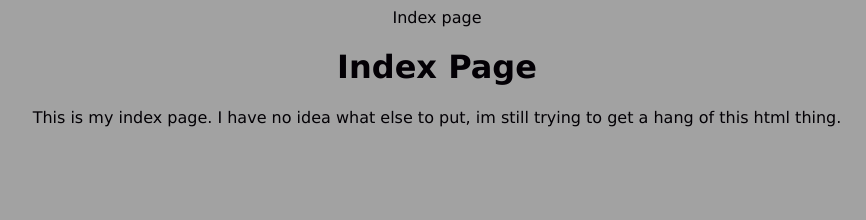
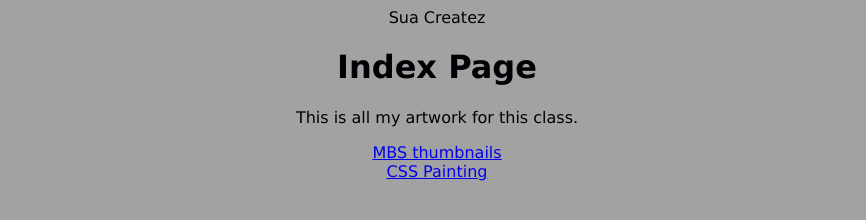
Before and after one commit to chasemigo/chasemigo.github.io, a plain HTML site: page index.html in a window 1280 px wide. Shown: the whole page, without its empty margins (203-1069 px from the left). Drawn offline with Linux system fonts and the light colour scheme.

Commit message:
Add files via upload

```diff
--- a/index.html
+++ b/index.html
@@ -3,7 +3,7 @@
 
 <head>
     <meta charset="utf-8"
-    <title>Index page</title>
+    <title>Sua Createz</title>
     <meta name="description" content="a page reffering to an Index">
     <style>
         body{
@@ -19,9 +19,13 @@
 <body>
 
     <h1>Index Page</h1>
-    <p>This is my index page. I have no idea what else to put, im still trying to get a hang
-        of this html thing.
+    <p>This is all my artwork for this class.
 
     </p>
 
+    <a href="MBS/MBS-assignment copy.html"> MBS thumbnails </a>
+    <br>
+    <a href="Parson_C_CCS_PAINTING.html"> CSS Painting </a>
+
+
 </body>
```
